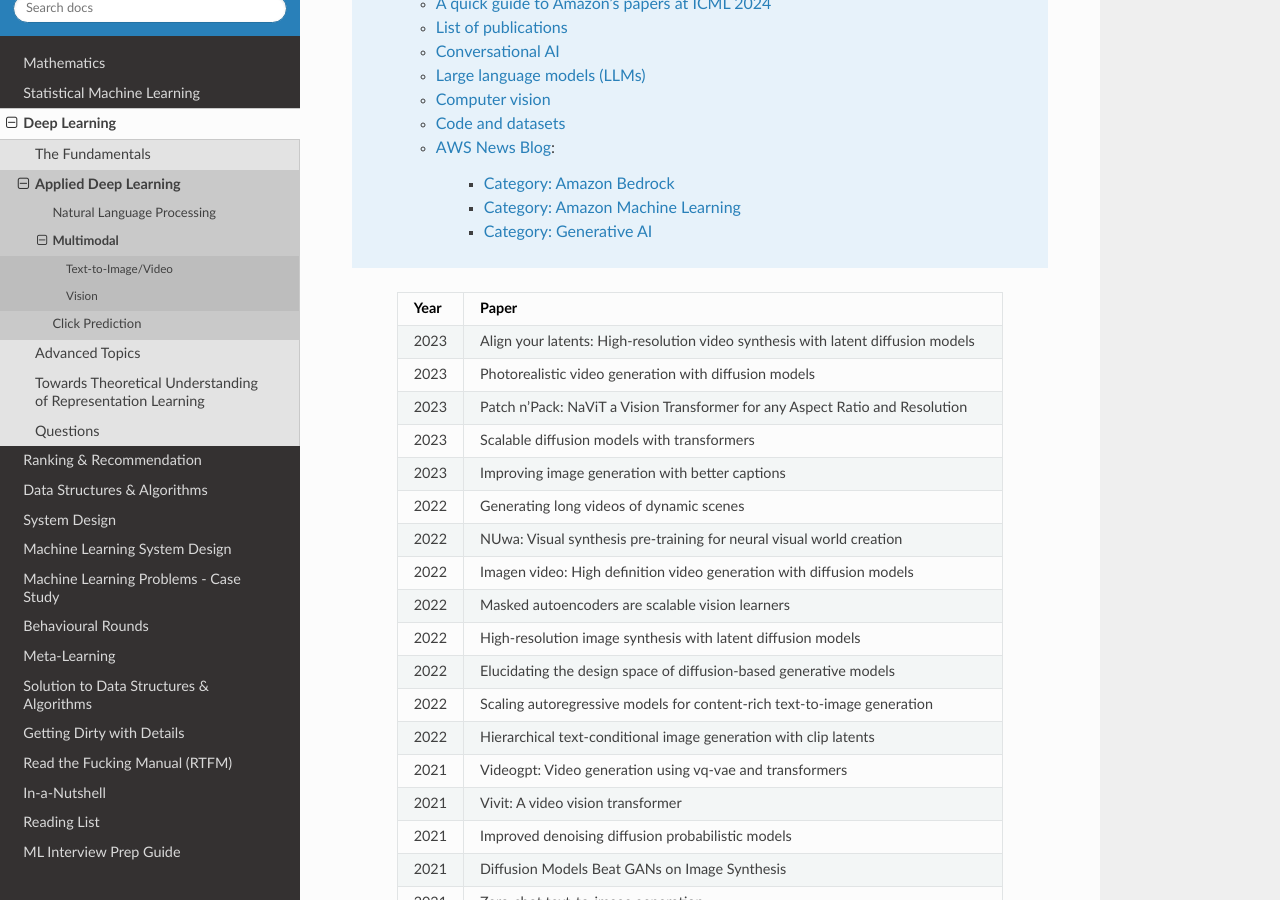
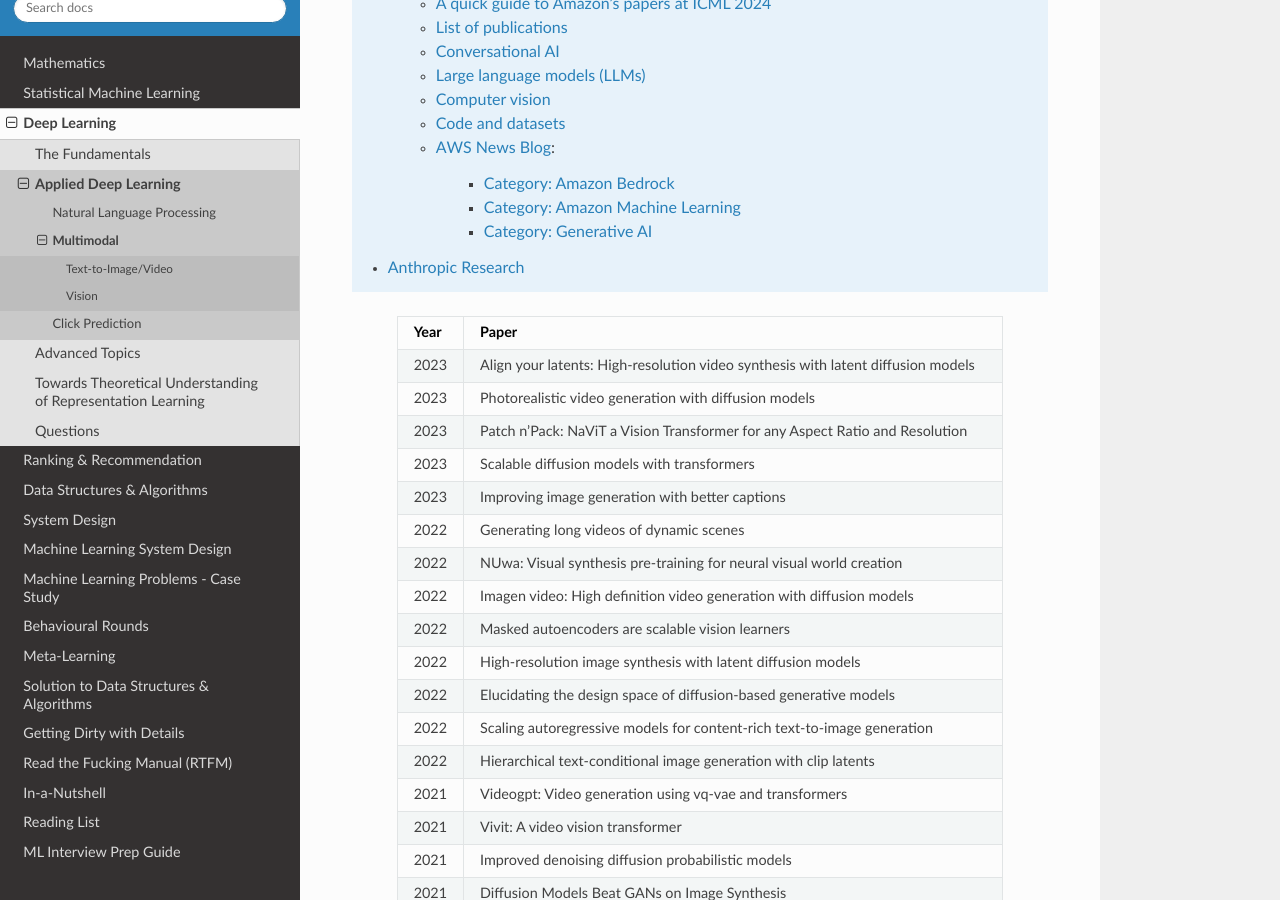
Before and after one commit to uselesstechjunks/leetcode, a Sphinx documentation site: the page built from docs/source/dl/application/image.rst, in a window 1280 px wide and 900 px high, scrolled down 517 px. Built offline with Sphinx 7.4.7 and the Read the Docs theme 2.0.0, drawn with Linux system fonts in a browser that asks for light colours.

Commit message:
Update image.rst

```diff
--- a/docs/source/dl/application/image.rst
+++ b/docs/source/dl/application/image.rst
@@ -28,6 +28,7 @@ Text-to-Image/Video
 			* `Category: Amazon Bedrock <https://aws.amazon.com/blogs/aws/category/artificial-intelligence/amazon-machine-learning/amazon-bedrock/>`_
 			* `Category: Amazon Machine Learning <https://aws.amazon.com/blogs/aws/category/artificial-intelligence/amazon-machine-learning/>`_
 			* `Category: Generative AI <https://aws.amazon.com/blogs/aws/category/artificial-intelligence/generative-ai/>`_
+	* `Anthropic Research <https://www.anthropic.com/research>`_
 
 .. csv-table::
 	:header: "Year","Paper"
```
